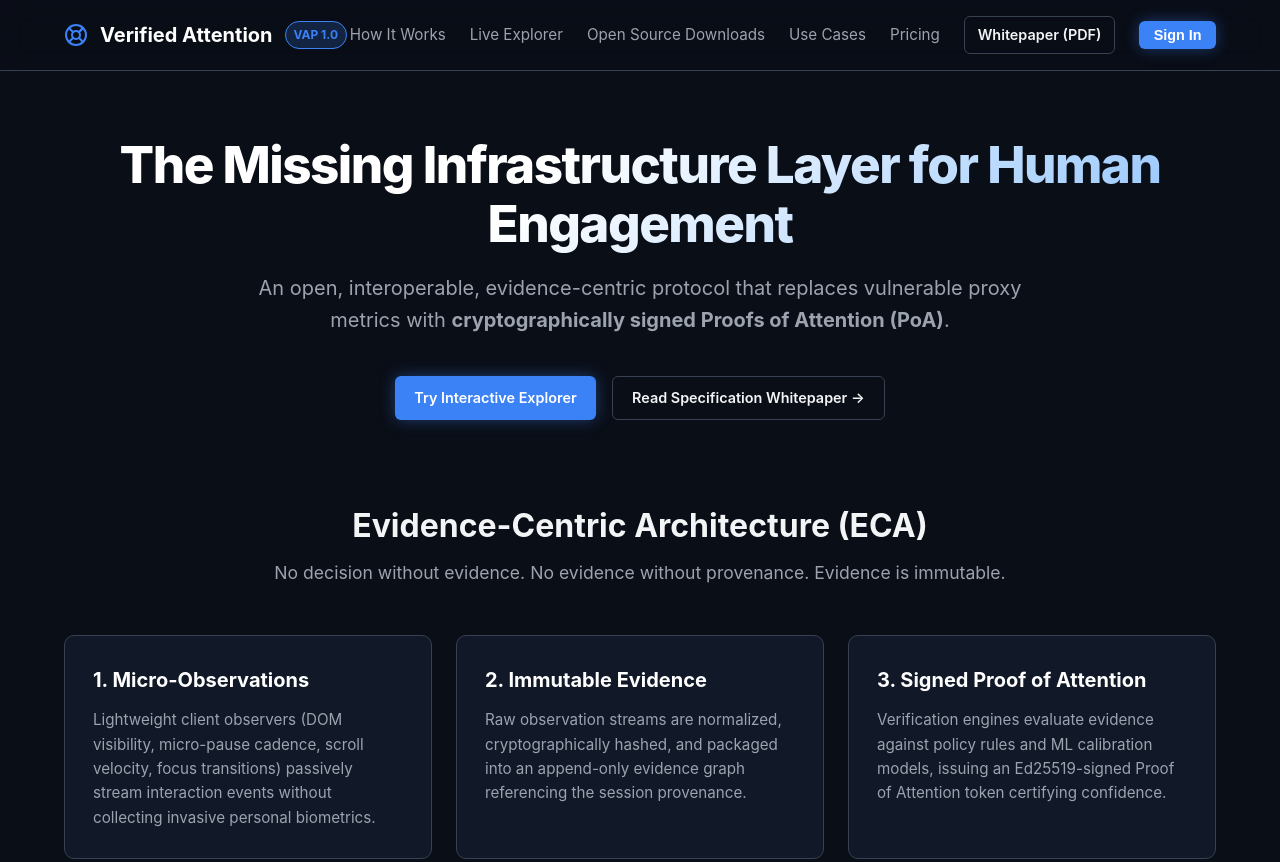
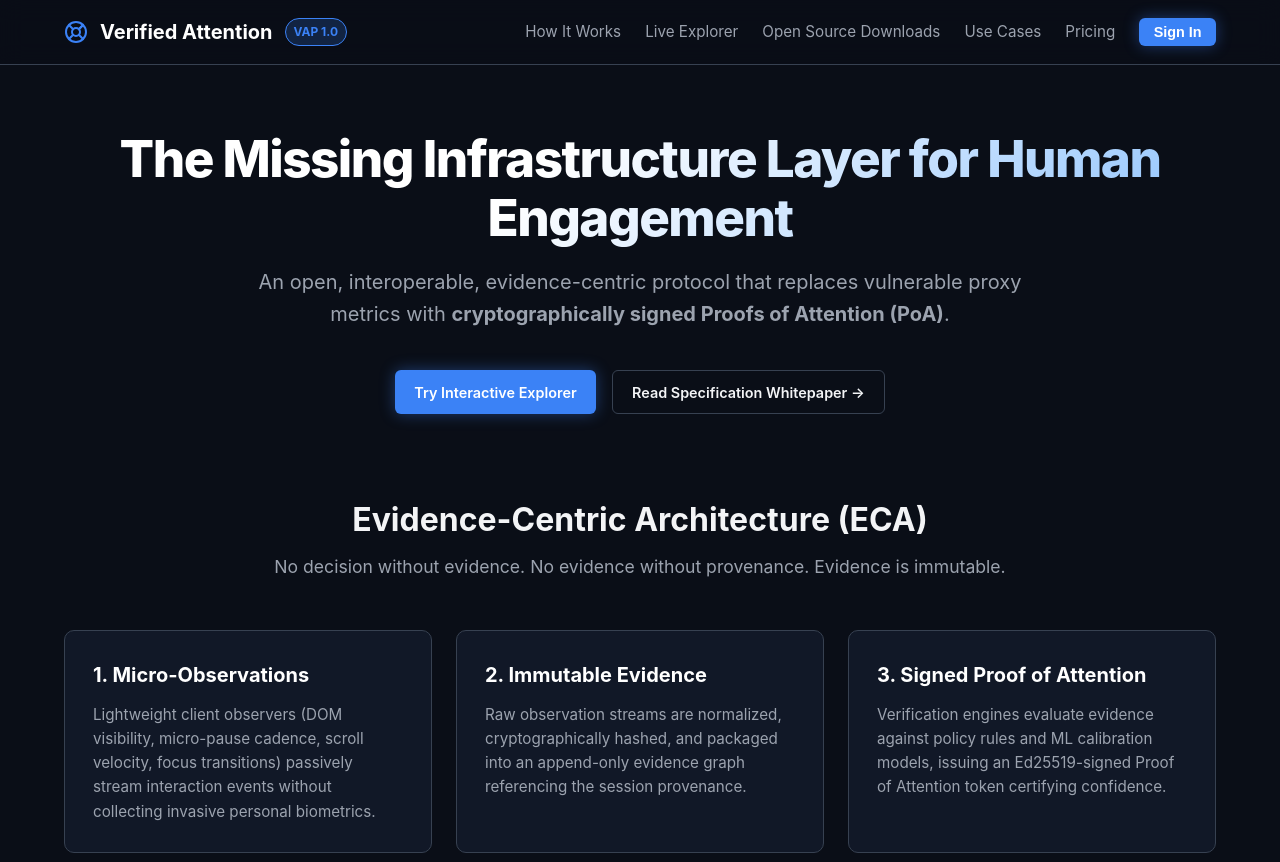
Before and after one commit to moinonin/vap-community, a browser extension: page apps/portal/public/index.html in a window 1280 px wide. Shown: the top 862 px of the page. Drawn offline with Linux system fonts and the light colour scheme; no server answers.

Commit message:
style: remove whitepaper link from navbar to declutter header

```diff
--- a/apps/portal/public/index.html
+++ b/apps/portal/public/index.html
@@ -31,7 +31,6 @@
           <li><a href="#downloads">Open Source Downloads</a></li>
           <li><a href="#use-cases">Use Cases</a></li>
           <li><a href="#pricing-section">Pricing</a></li>
-          <li><a href="/whitepaper.pdf" target="_blank" class="btn btn-outline" style="padding: 0.4rem 0.8rem;">Whitepaper (PDF)</a></li>
           <li id="auth-nav-container">
             <button id="btn-login-trigger" class="btn btn-primary" style="padding: 0.4rem 0.9rem;" onclick="openAuthModal('login')">Sign In</button>
             <a id="nav-console-btn" href="#console-section" class="btn btn-primary" style="display:none; padding: 0.4rem 0.9rem;">Customer Console &rarr;</a>
```
